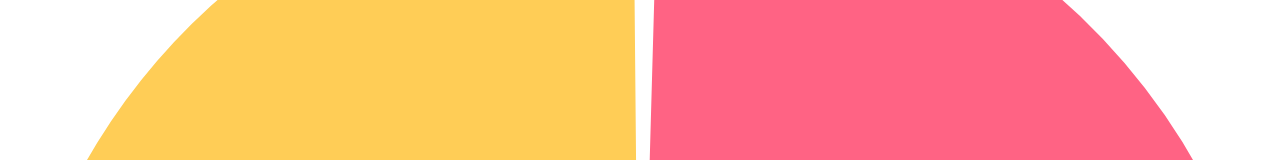
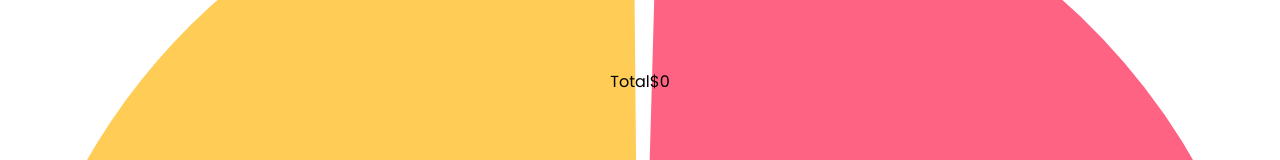
Before and after one commit to himarnoel/expense-tracker, a React (Vite) app: page / in a window 1280 px wide. Shown: the part 250-410 px from the top of the page. Built offline with nearby package versions, Linux system fonts and the light colour scheme.

Commit message:
added a new file

```diff
--- a/src/Components/Graph.tsx
+++ b/src/Components/Graph.tsx
@@ -2,7 +2,6 @@ import { ArcElement, Chart } from "chart.js";
 import React, { FC } from "react";
 import { Doughnut } from "react-chartjs-2";
 const Graph: FC = () => {
-
   Chart.register(ArcElement);
   const config = {
     data: {
@@ -15,22 +14,25 @@ const Graph: FC = () => {
             "rgb(255, 205, 86)",
           ],
           hoverOffset: 4,
-          borderRadius:30,
-          spacing:10
+          borderRadius: 30,
+          spacing: 10,
         },
       ],
     },
-    options:{
-        cutout:115
-    }
-
+    options: {
+      cutout: 115,
+    },
   };
 
   return (
     <div className="flex justify-content max-w-xs mx-auto">
       <div className="item">
         <div className="chart relative">
-          <Doughnut {...config}/>
+          <Doughnut {...config} />
+          <h3 className="mb-4 font-bold title">
+            Total
+            <span className="block text-3xl text-emerald-400">${0}</span>
+          </h3>
         </div>
       </div>
       <div className="flex flex-col py-10 gap-4"></div>
```
Also changed, not shown: src/Components/Labels.tsx (added, +7 -0 lines).
